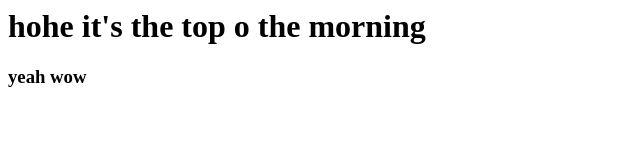
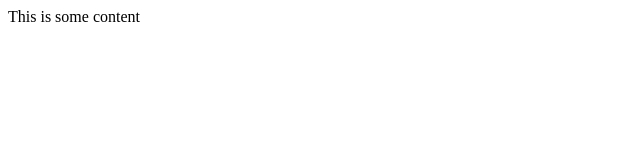
Before and after one commit to thesaddestgravy/the-harding-repo, a plain HTML site: page index.html in a window 1280 px wide. Shown: the whole page, without its empty margins (0-640 px from the left). Drawn offline with Linux system fonts and the light colour scheme.

Commit message:
added "content"

```diff
--- a/index.html
+++ b/index.html
@@ -1,3 +1,12 @@
-<h1>hohe it's the top o the morning</h1>
-
-<h3> yeah wow</h3>
+<!DOCTYPE html>
+<html>
+    <head>
+        <meta charset="utf-8">
+        <title></title>
+    </head>
+    <body>
+    <script>
+        document.body.innerHTML = "This is some content";
+    </script>
+    </body>
+</html>
```
